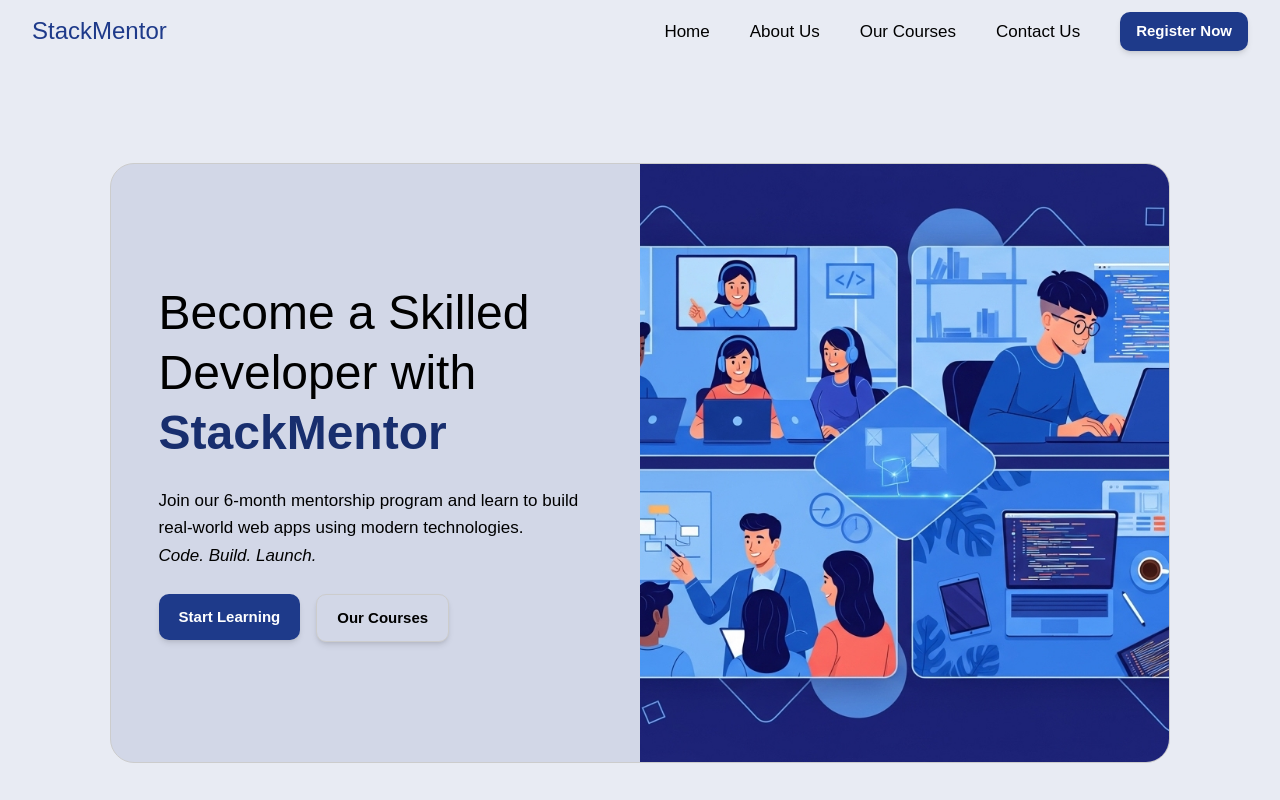
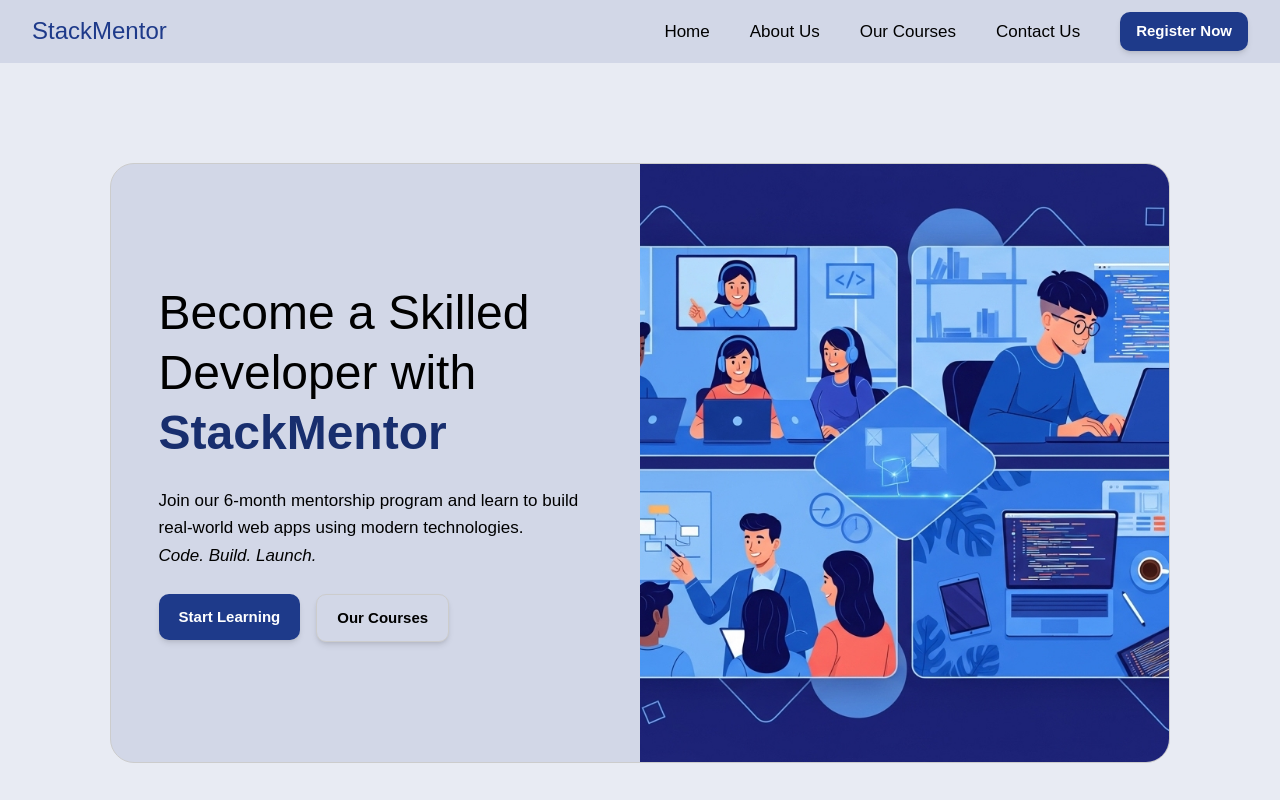
Before and after one commit to charles806/Stackmentor, a React (Vite) app: page / in a window 1280 px wide. Shown: the top 800 px of the page. Built offline with nearby package versions, Linux system fonts and the light colour scheme.

Commit message:
Color Change

```diff
--- a/src/components/Header/Header.jsx
+++ b/src/components/Header/Header.jsx
@@ -45,7 +45,7 @@ const Header = () => {
 
   if (isLearningPage && user) {
     return (
-      <header className="bg-[#E8EBF3] text-white shadow-md">
+      <header className="bg-[#D2D7E7] text-white shadow-md">
         <div className="max-w-7xl mx-auto px-4 py-4 flex justify-between items-center">
           <Link to="/">
             <h1 className="text-2xl font-bold">StackMentor</h1>
@@ -98,7 +98,7 @@ const Header = () => {
 
   // Regular pages header
   return (
-    <header className="bg-[#E8EBF3] flex items-center justify-between px-4 md:px-8 py-3 relative">
+    <header className="bg-[#D2D7E7] flex items-center justify-between px-4 md:px-8 py-3 relative">
       <div className="text-xl md:text-2xl font-extralight text-[#1E3A8A] cursor-pointer">
         <Link to="/">StackMentor</Link>
       </div>
@@ -187,7 +187,7 @@ const Header = () => {
             animate={{ x: 0 }}
             exit={{ x: "100%" }}
             transition={{ duration: 0.35, ease: "easeInOut" }}
-            className="fixed top-0 right-0 h-full w-[70%] bg-[#E8EBF3] shadow-2xl z-40 flex flex-col items-center justify-center gap-6"
+            className="fixed top-0 right-0 h-full w-[70%] bg-[#D2D7E7] shadow-2xl z-40 flex flex-col items-center justify-center gap-6"
           >
             <Link
               to="/"
```
